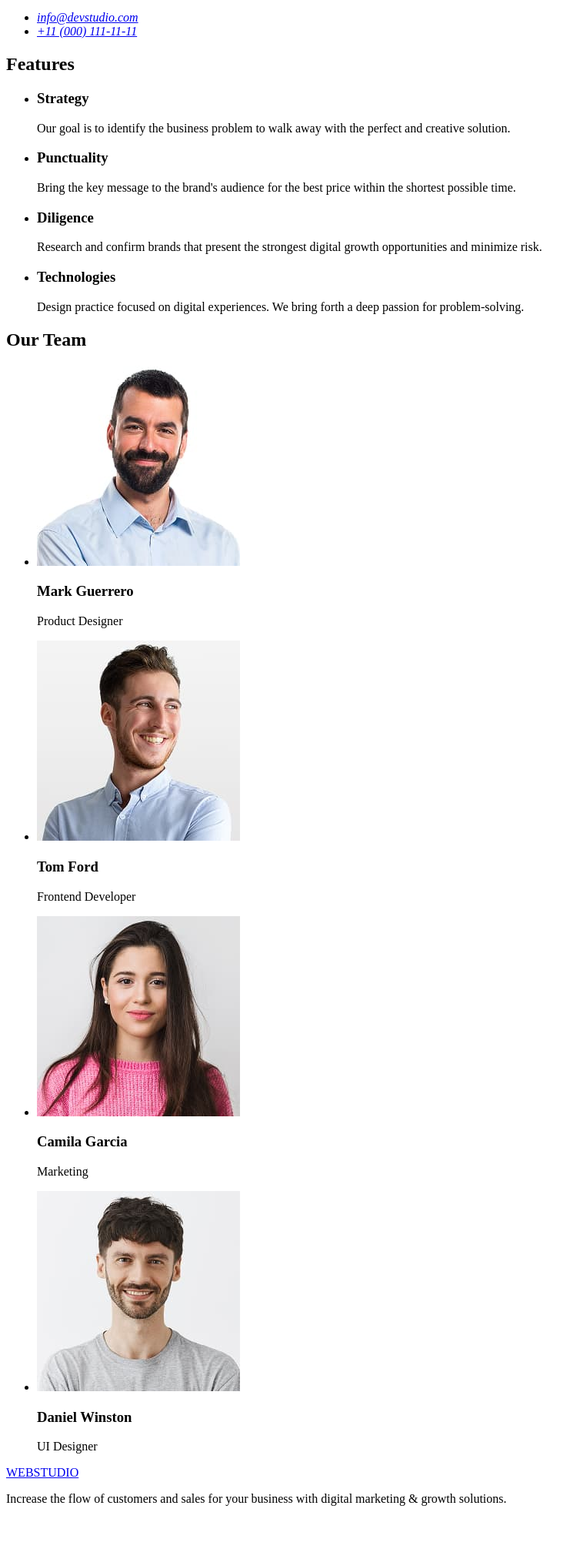
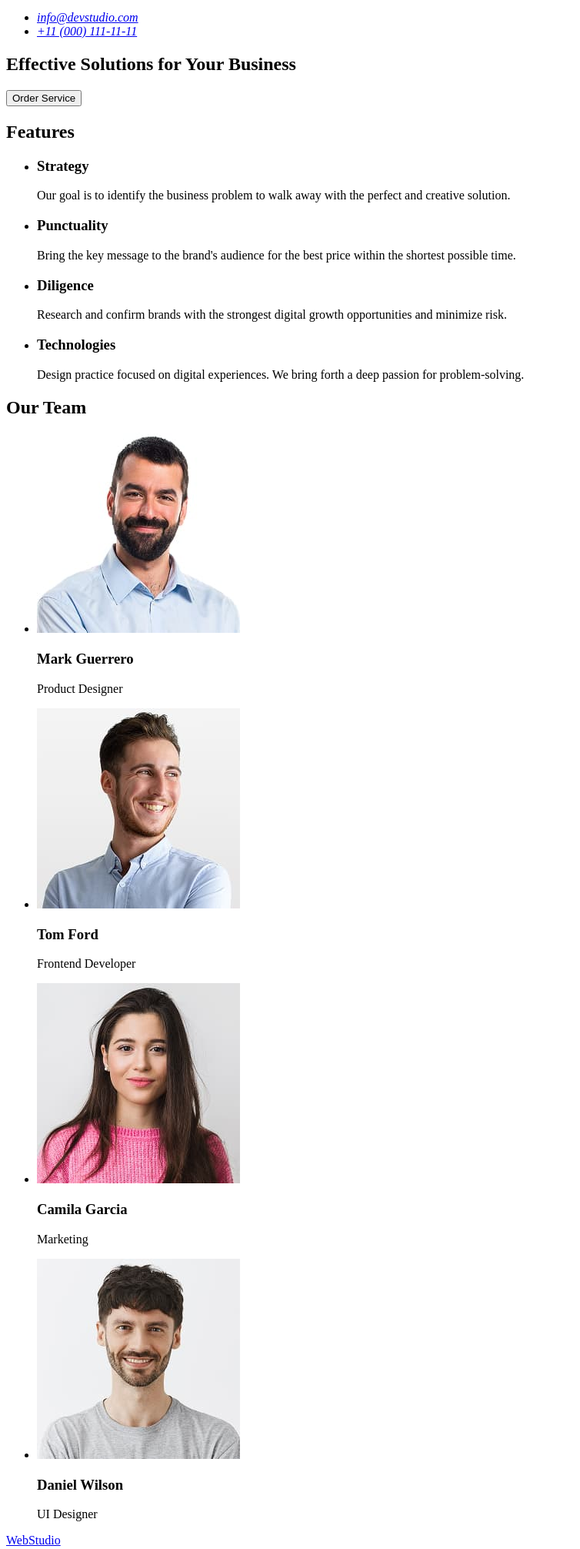
Before and after one commit to KarllWest/goit-markup-hw-01, a plain HTML site: page index.html in a window 1280 px wide. Shown: the part 98-2110 px from the top of the page at 77% size, without its empty margins (0-754 px from the left). Before the commit the page ends 2070 px from the top, so only its background shows below. Drawn offline with Linux system fonts and the light colour scheme.

Commit message:
Update index.html

```diff
--- a/index.html
+++ b/index.html
@@ -15,7 +15,6 @@
           <li><a href="#contacts">Contacts</a></li>
         </ul>
       </nav>
-
       <address>
         <ul>
           <li>
@@ -29,9 +28,15 @@
     </header>
 
     <main>
+      <!-- Hero -->
+      <section>
+        <h1>Effective Solutions for Your Business</h1>
+        <button type="button">Order Service</button>
+      </section>
+
+      <!-- Features -->
       <section>
         <h2>Features</h2>
-
         <ul>
           <li>
             <h3>Strategy</h3>
@@ -50,8 +55,8 @@
           <li>
             <h3>Diligence</h3>
             <p>
-              Research and confirm brands that present the strongest digital
-              growth opportunities and minimize risk.
+              Research and confirm brands with the strongest digital growth
+              opportunities and minimize risk.
             </p>
           </li>
           <li>
@@ -64,6 +69,7 @@
         </ul>
       </section>
 
+      <!-- Our Team -->
       <section>
         <h2>Our Team</h2>
         <ul>
@@ -83,8 +89,8 @@
             <p>Marketing</p>
           </li>
           <li>
-            <img src="./images/daniel.jpg" alt="Daniel Winston" width="264" />
-            <h3>Daniel Winston</h3>
+            <img src="./images/daniel.jpg" alt="Daniel Wilson" width="264" />
+            <h3>Daniel Wilson</h3>
             <p>UI Designer</p>
           </li>
         </ul>
@@ -92,7 +98,7 @@
     </main>
 
     <footer>
-      <a href="#">WEBSTUDIO</a>
+      <a href="./index.html">WebStudio</a>
       <p>
         Increase the flow of customers and sales for your business with digital
         marketing & growth solutions.
```
